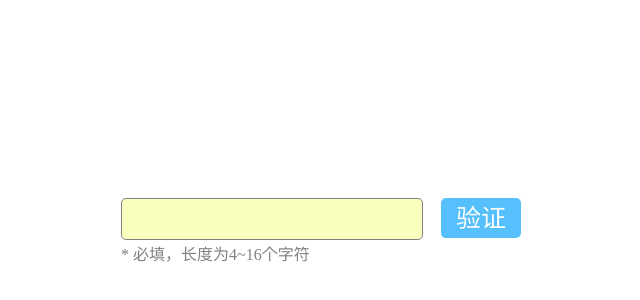
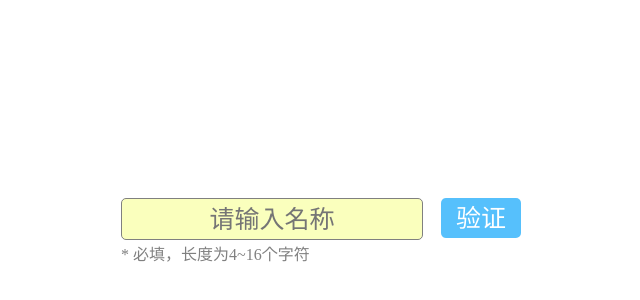
Before and after one commit to head-first/homework-zhaoyan, a plain HTML site: page homework2/homework2.html in a window 1280 px wide. Shown: the part 58-358 px from the top of the page, without its empty margins (319-959 px from the left). Drawn offline with Linux system fonts and the light colour scheme.

Commit message:
第二次作业

```diff
--- a/homework2/homework2.html
+++ b/homework2/homework2.html
@@ -47,7 +47,6 @@
     </style>
     <script type="text/javascript">
     var changeText = document.getElementById('tips');
-    var text = document.getElementById('name');
     function sub (thisSub) {
 
         if (thisSub.yourName.value == null|| thisSub.yourName.value == '') {
@@ -76,7 +75,7 @@
 <body>
 <div id="container">
     <form action="" onsubmit="return sub(this);" method="POST">
-        <input type="text" name="yourName" id="name">
+        <input type="text" name="yourName" placeholder="请输入名称" id="name">
         <input type="submit" value="验证" id="check">
     </form>
     <p id="tips"> * 必填，长度为4~16个字符</p>
```
